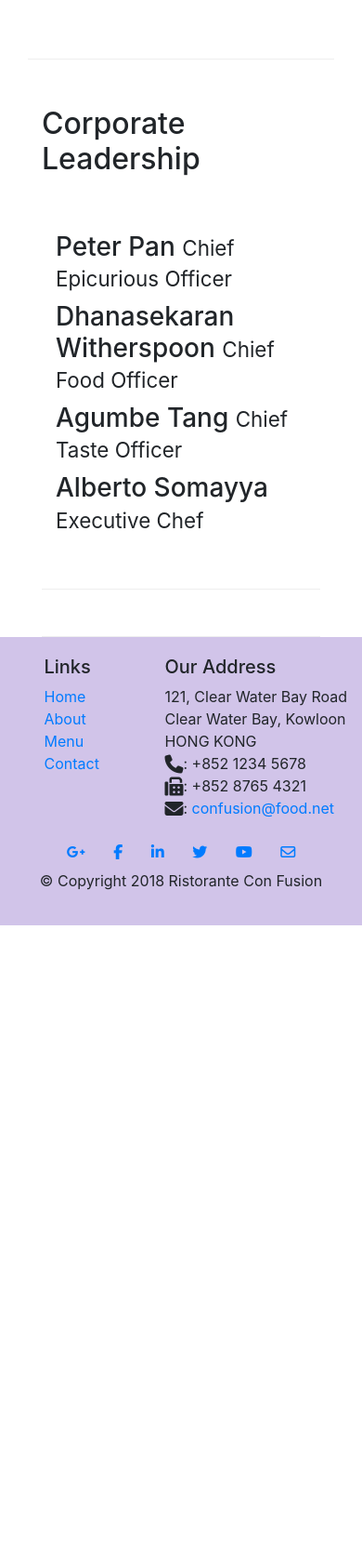
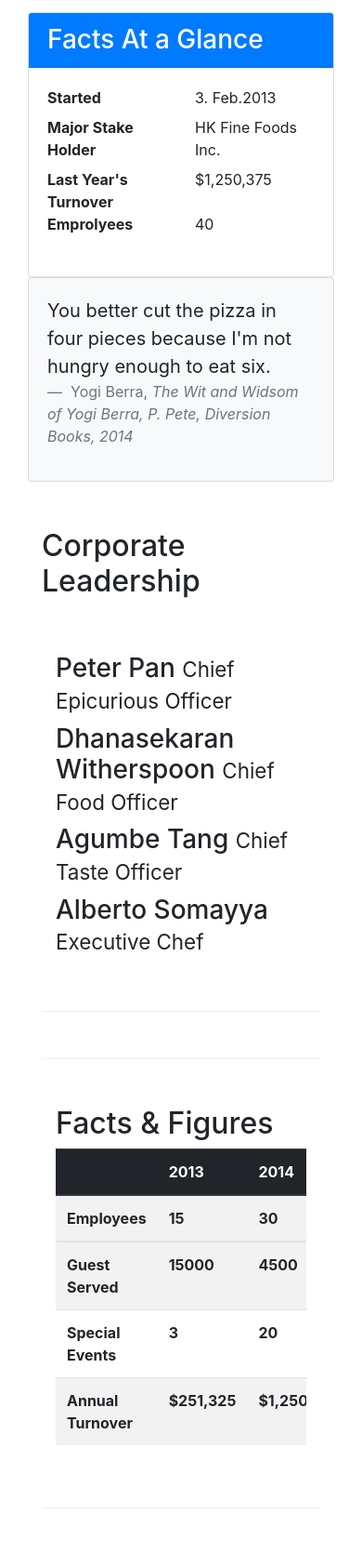
Before and after one commit to mariavbalves/initialsetup, a website: page aboutus.html in a window 390 px wide. Shown: the part 1037-2708 px from the top of the page at 93% size. Before the commit the page ends 2032 px from the top, so only its background shows below. Drawn offline with nearby package versions, Linux system fonts and the light colour scheme.

Commit message:
blockquote

```diff
--- a/aboutus.html
+++ b/aboutus.html
@@ -88,9 +88,46 @@
                 <p>The restaurant traces its humble beginnings to <em>The Frying Pan</em>, a successful chain started by our CEO, Mr. Peter Pan, that featured for the first time the world's best cuisines in a pan.</p>
 
         </div>
-        </div>
-            <div>
+
+            <div class="col-sm">
+                <div class="card">
+
+                    <h3 class="card-header bg-primary text-white"> Facts At a Glance</h3>
+
+                    <div class="card-body">
+                        <dl class="row">
+                            <dt class="col-6"> Started</dt>
+                            <dd class="col-6"> 3. Feb.2013 </dd>
+                             <dt class="col-6"> Major Stake Holder</dt>
+                            <dd class="col-6"> HK Fine Foods Inc. </dd>
+                             <dt class="col-6"> Last Year's Turnover</dt>
+                            <dd class="col-6"> $1,250,375 </dd>
+                            <dt class="col-6"> Emprolyees</dt>
+                            <dd class="col-6"> 40</dd>
+
+
+                        </dl>
+
+
+                     </div>
+                </div>
+
+
             </div>
+
+            <div class="col-12">
+
+                <div class="card card-body bg-light"> <blockquote class="blockquote">
+                    <p class="mb-0"> You better cut the pizza in four pieces because I'm not hungry enough to eat six.</p>
+
+                    <footer class="blockquote-footer">  Yogi Berra, <cite title="Source Title">The Wit and Widsom of Yogi Berra, P. Pete, Diversion Books, 2014</cite></footer>
+
+                </blockquote>
+
+                </div>
+            </div>
+
+
         </div>
 
 
@@ -126,6 +163,67 @@
 
                   <p class="d-none d-sm-block">Award winning three-star Michelin chef with wide International experience having worked closely with whos-who in the culinary world, he specializes in creating mouthwatering Indo-Italian fusion experiences. He says, <em>Put together the cuisines from the two craziest cultures, and you get a winning hit! Amma Mia!</em></p>
             </div>
+            </div>
+
+            <div class="row row-content">
+                <div class="col-12 col-sm-9">
+
+                    <h2>Facts &amp; Figures</h2>
+
+                    <div class="table-responsive">
+                        <table class="table table-striped">
+                            <thead class="thead-dark">
+                                <tr>
+                                <th>&nbsp;</th>
+                                <th>2013</th>
+                                <th>2014</th>
+                                <th>2015</th>
+                            </tr>
+
+
+                        </thead>
+                        <tbody>
+                            <tr>
+                                <th>Employees</th>
+                                <th>15</th>
+                                <th>30</th>
+                                <th>40</th>
+                            </tr>
+                        </tbody>
+
+                        <tr>
+                            <th>Guest Served</th>
+                                <th>15000</th>
+                                <th>4500</th>
+                                <th>100,000</th>
+
+                        </tr>
+
+                        <tr>
+                            <th>Special Events</th>
+                                <th>3</th>
+                                <th>20</th>
+                                <th>45</th>
+
+                        </tr>
+
+                         <tr>
+                            <th>Annual Turnover</th>
+                                <th>$251,325</th>
+                                <th>$1,250,375</th>
+                                <th>$3,000,000</th>
+
+                        </tr>
+
+                    </tbody>
+
+                    </table>
+
+
+                    </div>
+                </div>
+                <div class="col-12 col-sm-3"></div>
+
             </div>
        </div>
 
```
